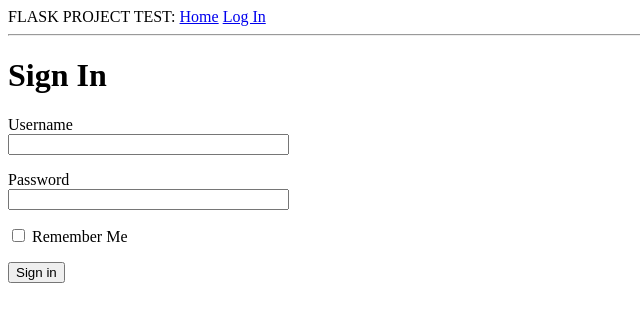
After one commit to asibubernard/flask_project_test, a Flask app: page /login in a window 1280 px wide. The commit adds this page. Shown: the top 322 px of the page, without its empty margins (0-640 px from the left). Run offline with Flask 2, Linux system fonts and the light colour scheme.

Commit message:
add login to project

```diff
--- a/config.py
+++ b/config.py
@@ -0,0 +1,4 @@
+import os
+
+class Config(object):
+    SECRET_KEY = os.environ.get('SECRET_KEY') or 'You-will-never-guess'
--- a/flask_test/__init__.py
+++ b/flask_test/__init__.py
@@ -1,5 +1,7 @@
 from flask import Flask
+from config import Config# new
 
 app = Flask(__name__)
+app.config.from_object(Config) # new
 
 from flask_test import routes
--- /dev/null
+++ b/flask_test/forms.py
@@ -0,0 +1,10 @@
+from flask_wtf import FlaskForm
+from wtforms import StringField, PasswordField, BooleanField, SubmitField
+from wtforms.validators import DataRequired
+
+
+class LoginForm(FlaskForm):
+    username = StringField('Username', validators=[DataRequired()])
+    password = PasswordField('Password', validators=[DataRequired()])
+    remember_me = BooleanField('Remember Me')
+    submit = SubmitField('Sign in')
--- a/flask_test/routes.py
+++ b/flask_test/routes.py
@@ -1,6 +1,6 @@
 from flask import render_template
 from flask_test import app
-
+from flask_test.forms import LoginForm # new
 
 @app.route('/')
 @app.route('/index')
@@ -17,3 +17,8 @@ def index():
         }
     ]
     return render_template('index.html', title='Home', email=email, posts=posts)
+
+@app.route('/login') # new
+def login():
+    form = LoginForm()
+    return render_template('login.html', title='Sign In', form=form)
--- a/flask_test/templates/base.html
+++ b/flask_test/templates/base.html
@@ -7,7 +7,9 @@
         {% endif %}
     </head>
     <body>
-        <div>FLASK PROJECT TEST: <a href="/index">Home</a></div>
+        <div>FLASK PROJECT TEST: <a href="/index">Home</a>
+                                 <a href="/login">Log In</a>
+        </div>
         <hr>
         {% block content %} {% endblock %}
     </body>
--- a/flask_test/templates/index.html
+++ b/flask_test/templates/index.html
@@ -1,6 +1,7 @@
 {% extends "base.html" %}
 
 {% block content %}
+
     <h1>Hello man, this is my emailID: {{ email.emailID }}!</h1>
         {% for post in posts %}
         <div><p>{{ post.author.username }} says: <b>{{ post.body }}</b></p></div>
--- /dev/null
+++ b/flask_test/templates/login.html
@@ -0,0 +1,19 @@
+{% extends "base.html" %}
+
+{% block content %}
+<h1>Sign In</h1>
+<form action="" method="post" novalidate>
+    {{ form.hidden_tag() }}
+    <p>
+        {{ form.username.label }}<br>
+        {{ form.username(size=32) }}
+    </p>
+    <p>
+        {{ form.password.label }}<br>
+        {{ form.password(size=32) }}
+    </p>
+    <p>
+        {{ form.remember_me() }} {{ form.remember_me.label }}</p>
+    <p>{{ form.submit() }}</p>
+</form>
+{% endblock %}
```
Also changed, not shown: 2 other files.
